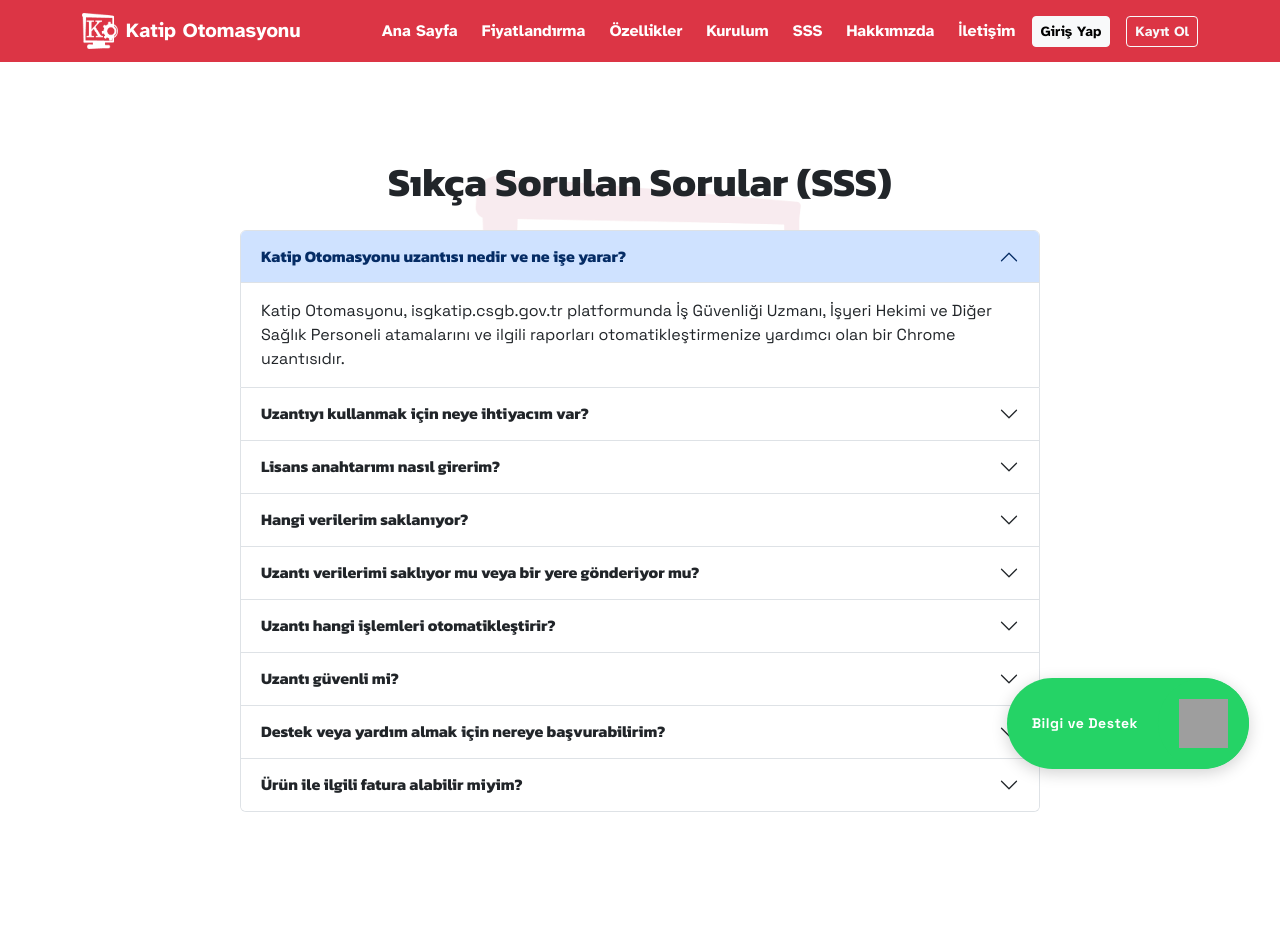
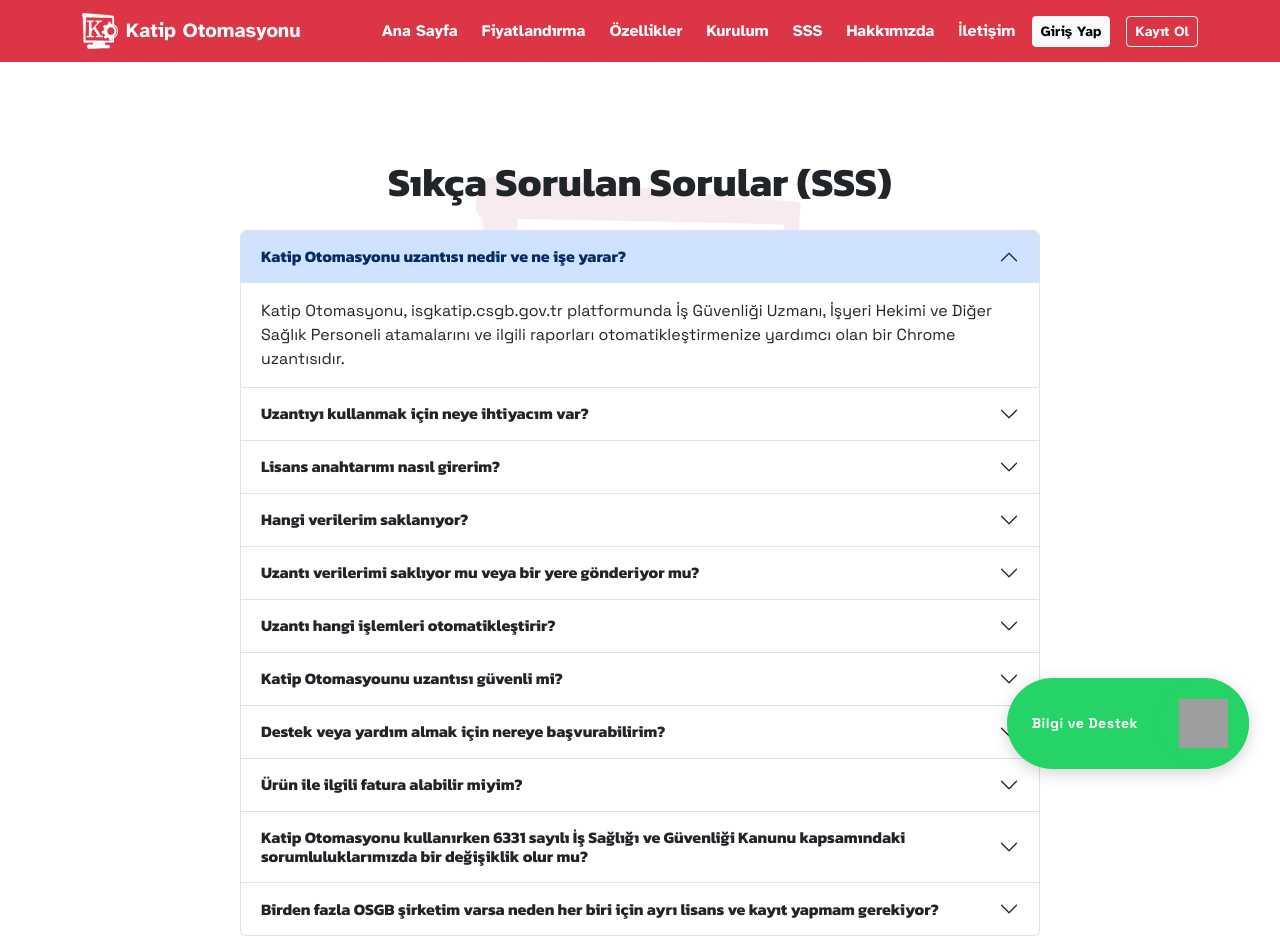
Before and after one commit to yusufkaya01/katip-otomasyonu-fe, a React (Create React App) app: page /sss in a window 1280 px wide. Shown: the top 952 px of the page. Built offline with nearby package versions, Linux system fonts and the light colour scheme; no server answers; grey boxes are pictures that could not be loaded.

Commit message:
FAQ updates

```diff
--- a/src/pages/FAQPage.js
+++ b/src/pages/FAQPage.js
@@ -54,7 +54,7 @@
             </h2>
             <div id="collapse4" className="accordion-collapse collapse" aria-labelledby="heading4" data-bs-parent="#faqAccordion">
               <div className="accordion-body">
-                Sadece lisans anahtarınız ve kayıt sırasında sizden istemiş olduğumuz bilgileriniz güvenli şekilde saklanır. Bu verileriniz, KVKK kapsamında korunur ve üçüncü kişilerle paylaşılmaz.
+                Sadece lisans anahtarınız ve websitemize kayıt sırasında sizden istemiş olduğumuz bilgileriniz güvenli şekilde saklanır. Bu verileriniz, KVKK kapsamında korunur ve üçüncü kişilerle paylaşılmaz.
               </div>
             </div>
           </div>
@@ -85,12 +85,12 @@
           <div className="accordion-item">
             <h2 className="accordion-header" id="heading7">
               <button className="accordion-button collapsed" type="button" data-bs-toggle="collapse" data-bs-target="#collapse7" aria-expanded="false" aria-controls="collapse7">
-                Uzantı güvenli mi?
+                Katip Otomasyounu uzantısı güvenli mi?
               </button>
             </h2>
             <div id="collapse7" className="accordion-collapse collapse" aria-labelledby="heading7" data-bs-parent="#faqAccordion">
               <div className="accordion-body">
-                Evet. Uygulamamız Google Web Mağazası'nda yayınlandığı için düzenli olarak kod denetimlerinden geçmektedir. Güvenli olmadığı durumda Google uygulamanın mağazada yayınlanmasına izin vermez ve yayından kaldırır.
+                Evet. Uygulamamız Google Web Mağazası'nda yayınlandığı için düzenli olarak kod denetimlerinden geçmektedir. Güvenli olmadığı durumda Google uygulamanın mağazada yayınlanmasına izin vermez ve yayından kaldırır. Katip Otomasyonu resmi İSG-KATİP platformunun yerine geçmez, yalnızca kullanıcı işlemlerini kolaylaştırır. Tüm işlemler yine İSG-KATİP üzerinden gerçekleşmektedir.
               </div>
             </div>
           </div>
@@ -102,7 +102,7 @@
             </h2>
             <div id="collapse8" className="accordion-collapse collapse" aria-labelledby="heading8" data-bs-parent="#faqAccordion">
               <div className="accordion-body">
-                Her türlü soru ve destek talepleriniz için <a href="mailto:info@katipotomasyonu.com">info@katipotomasyonu.com</a> adresine e-posta gönderebilirsiniz.
+                Her türlü soru ve destek talepleriniz için <a href="mailto:info@katipotomasyonu.com">info@katipotomasyonu.com</a> adresine e-posta gönderebilirsiniz. Ayrıca hafta içi 10:00 - 19:00 saatleri arasında 501 544 8 544 numarasından bize WhatsApp veya telefon ile ulaşabilirsiniz.
               </div>
             </div>
           </div>
@@ -114,7 +114,34 @@
             </h2>
             <div id="collapse9" className="accordion-collapse collapse" aria-labelledby="heading9" data-bs-parent="#faqAccordion">
               <div className="accordion-body">
-                Tüm müşterilerimize satın alımlarından sonra fatura kesmekteyiz, kayıt esnasında fatura bilgilerinizi doğru şekilde paylaştığınızdan emin olunuz. Kayıt sırasında vergi bilgilerinizi hatalı girdiyseniz bizden e-posta, Whatsapp ya da telefon yoluyla destek isteyerek bilgilerinizi güncelleyebilirsiniz.
+                Tüm müşterilerimize satın alımlarından sonra fatura kesmekteyiz, kayıt esnasında fatura bilgilerinizi doğru şekilde paylaştığınızdan emin olunuz. Kayıt sırasında vergi bilgilerinizi hatalı girdiyseniz bizden e-posta, Whatsapp ya da telefon yoluyla destek isteyerek bilgilerinizi güncelleyebilirsiniz. KDV oranımız %20'dir.
+              </div>
+            </div>
+          </div>
+          <div className="accordion-item">
+            <h2 className="accordion-header" id="heading10">
+              <button className="accordion-button collapsed" type="button" data-bs-toggle="collapse" data-bs-target="#collapse10" aria-expanded="false" aria-controls="collapse10">
+                Katip Otomasyonu kullanırken 6331 sayılı İş Sağlığı ve Güvenliği Kanunu kapsamındaki sorumluluklarımızda bir değişiklik olur mu?
+              </button>
+            </h2>
+            <div id="collapse10" className="accordion-collapse collapse" aria-labelledby="heading10" data-bs-parent="#faqAccordion">
+              <div className="accordion-body">
+                    Katip Otomasyonu, sizin yerinize sorumluluk üstlenmez; yalnızca İSG-KATİP üzerindeki günlük işlemlerinizi hızlandıran ve kolaylaştıran bir yardımcı araçtır.
+    6331 sayılı İş Sağlığı ve Güvenliği Kanunu kapsamındaki yasal yükümlülükleriniz geçerliliğini korur.
+    Uygulamamız resmi kayıtlarınızı sizin adınıza üstlenmez; sadece süreci daha pratik, hızlı ve hatasız hale getirmenize destek olur.
+
+              </div>
+            </div>
+          </div>
+          <div className="accordion-item">
+            <h2 className="accordion-header" id="heading11">
+              <button className="accordion-button collapsed" type="button" data-bs-toggle="collapse" data-bs-target="#collapse11" aria-expanded="false" aria-controls="collapse11">
+                Birden fazla OSGB şirketim varsa neden her biri için ayrı lisans ve kayıt yapmam gerekiyor?
+              </button>
+            </h2>
+            <div id="collapse11" className="accordion-collapse collapse" aria-labelledby="heading11" data-bs-parent="#faqAccordion">
+              <div className="accordion-body">
+                Her OSGB, İSG-KATİP'te ayrı bir kurumsal kayda sahiptir. Bu yüzden Katip Otomasyonu da her şirket için ayrı lisans ve kayıt ile çalışır. Böylece işlemler birbirine karışmaz, her kurum kendi yetki alanında güvenle işlem yapar. Bu hem güvenlik hem de mevzuata uyum açısından sizin yararınıza bir uygulamadır.
               </div>
             </div>
           </div>
```
